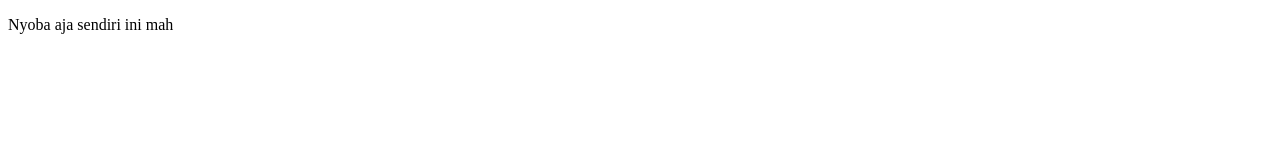
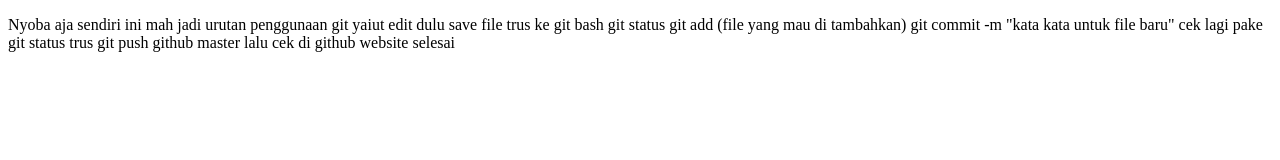
Before and after one commit to fach-lab/latihan-GIT, a plain HTML site: page contact.html in a window 1280 px wide. Drawn offline with Linux system fonts and the light colour scheme.

Commit message:
menambahkan langkah langkah penggunaan git

```diff
--- a/contact.html
+++ b/contact.html
@@ -9,6 +9,19 @@
 <body>
     <p>
         Nyoba aja sendiri ini mah
+        jadi urutan penggunaan git yaiut
+        edit dulu
+        save file
+        trus ke git bash
+        git status
+        git add (file yang mau di tambahkan)
+        git commit -m "kata kata untuk file baru"
+        cek lagi pake git status
+        trus git push github master
+        lalu cek di github website
+        selesai
+
+
     </p>
 </body>
 </html>
```
